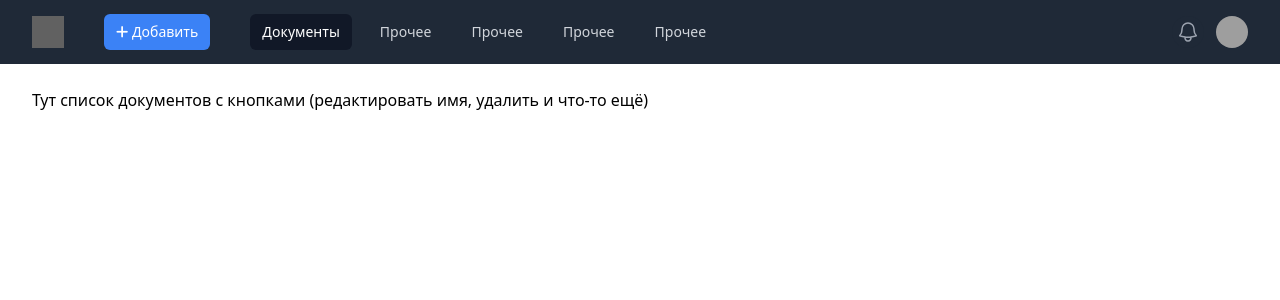
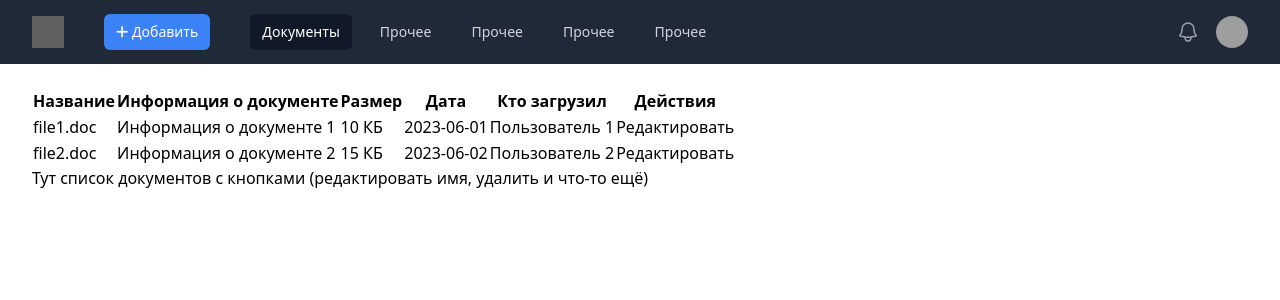
Before and after one commit to aqude/laravel-vue, a Vue app in the folder vue/: page /datalist in a window 1280 px wide. Shown: the top 300 px of the page. Built offline with nearby package versions, Linux system fonts and the light colour scheme; grey boxes are pictures that could not be loaded.

Commit message:
add table

```diff
--- /dev/null
+++ b/vue/src/components/Table.vue
@@ -0,0 +1,68 @@
+<script>
+import {defineComponent} from 'vue'
+
+export default {
+    data() {
+        return {
+            files: [
+                {
+                    name: 'file1.doc',
+                    info: 'Информация о документе 1',
+                    size: '10 КБ',
+                    date: '2023-06-01',
+                    uploader: 'Пользователь 1'
+                },
+                {
+                    name: 'file2.doc',
+                    info: 'Информация о документе 2',
+                    size: '15 КБ',
+                    date: '2023-06-02',
+                    uploader: 'Пользователь 2'
+                },
+                // Здесь можно добавить другие файлы из папки "docs"
+            ]
+        };
+    },
+    methods: {
+        editFile(file) {
+            // Логика для редактирования файла
+            console.log('Редактирование файла:', file);
+        }
+    }
+};
+
+</script>
+
+<template>
+    <div>
+        <table>
+            <thead>
+            <tr>
+                <th>Название</th>
+                <th>Информация о документе</th>
+                <th>Размер</th>
+                <th>Дата</th>
+                <th>Кто загрузил</th>
+                <th>Действия</th>
+            </tr>
+            </thead>
+            <tbody>
+            <tr v-for="file in files" :key="file.name">
+                <td>{{ file.name }}</td>
+                <td>{{ file.info }}</td>
+                <td>{{ file.size }}</td>
+                <td>{{ file.date }}</td>
+                <td>{{ file.uploader }}</td>
+                <td>
+                    <button @click="editFile(file)">Редактировать</button>
+                </td>
+            </tr>
+            </tbody>
+        </table>
+    </div>
+</template>
+
+
+<style scoped>
+
+</style>
--- a/vue/src/views/DataList.vue
+++ b/vue/src/views/DataList.vue
@@ -7,7 +7,7 @@ import Settings from "./Settings.vue";
 import login from "./Login.vue";
 import '@fortawesome/fontawesome-free/css/all.css';
 import MenuCreatePost from "../components/MenuCreatePost.vue";
-
+import Table from "../components/Table.vue";
 const user = {
     name: 'Tom Cook',
     email: 'tom@example.com',
@@ -134,6 +134,7 @@ export default {
             <div class="mx-auto max-w-7xl py-6 sm:px-6 lg:px-8">
                 <MenuCreatePost :is-open.sync="modalOpen" @update:is-open="modalOpen = $event"></MenuCreatePost>
                 <!-- Your content -->
+                <Table></Table>
                 <h1>Тут список документов с кнопками (редактировать имя, удалить и что-то ещё)</h1>
             </div>
         </main>
```
